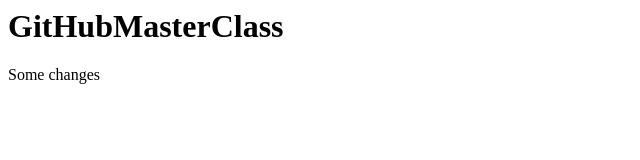
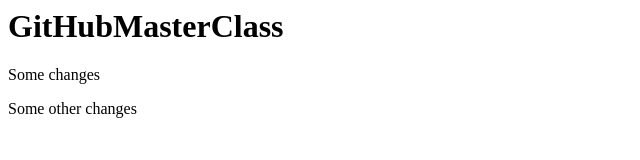
Before and after one commit to hecubah/github_mc, a plain HTML site: page index.html in a window 1280 px wide. Shown: the whole page, without its empty margins (0-640 px from the left). Drawn offline with Linux system fonts and the light colour scheme.

Commit message:
Testing changes without commit, add text

```diff
--- a/index.html
+++ b/index.html
@@ -2,3 +2,6 @@
 <div>
   <p>Some changes</p>
 </div>
+<div>
+  <p>Some other changes</p>
+</div>
```
